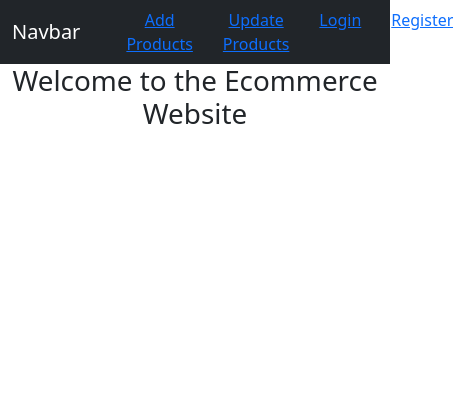
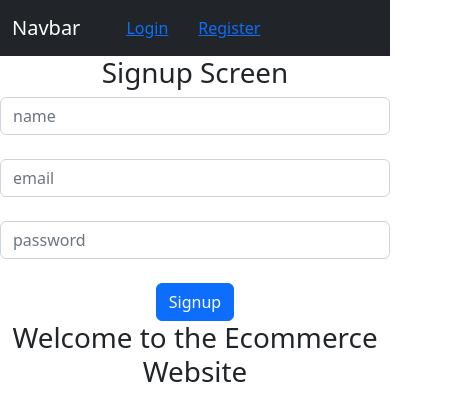
Before and after one commit to maaznizam290/ecommerce-frontend, a React (Create React App) app: page /signup in a window 390 px wide. Shown: the top 420 px of the page, 453 px wide, since content can reach past the window. Built offline with nearby package versions, Linux system fonts and the light colour scheme.

Commit message:
added Protected routes section

```diff
--- a/src/App.js
+++ b/src/App.js
@@ -1,7 +1,6 @@
 import logo from './logo.svg';
 import './App.css';
 import { Button } from 'react-bootstrap';
-import Header from './components/header';
 import { BrowserRouter, Route, Router, Routes } from 'react-router-dom';
 import { Login } from './screens/login';
 import { Routing } from './routes/routing';
@@ -10,7 +9,6 @@ function App() {
   return (
     <div className="App">
       <BrowserRouter>
-        <Header />
         <Routing />
         <h1>Welcome to the Ecommerce Website</h1>
       </BrowserRouter>
--- a/src/components/header.js
+++ b/src/components/header.js
@@ -9,10 +9,18 @@ function Header() {
                 <Container>
                     <Navbar.Brand href="#home">Navbar</Navbar.Brand>
                     <Nav className="me-auto navbar-wrapper">
-                        <Link to='/add'>Add Products</Link>
-                        <Link to='/update'>Update Products</Link>
-                        <Link to='/login'>Login</Link>
-                        <Link to='/register'>Register</Link>
+                        {
+                            localStorage.getItem('user-info') ?
+                                <>
+                                    <Link to='/add'>Add Products</Link>
+                                    <Link to='/update'>Update Products</Link>
+                                </>
+                                :
+                                <>
+                                    <Link to='/login'>Login</Link>
+                                    <Link to='/signup'>Register</Link>
+                                </>
+                        }
                     </Nav>
                 </Container>
             </Navbar>
--- a/src/routes/routing.js
+++ b/src/routes/routing.js
@@ -10,7 +10,7 @@ export function Routing(){
         <>
         <Routes>
         <Route path='/login' element={<Login/>}/>
-        <Route path='/register' element={<Signup/>}/>
+        <Route path='/signup' element={<Signup/>}/>
         <Route path='/add' element={<AddProduct/>}/>
         <Route path='/update' element={<UpdateProduct/>}/>
         </Routes>
--- a/src/screens/addproduct.js
+++ b/src/screens/addproduct.js
@@ -1,8 +1,11 @@
+import Header from "../components/header";
+
 function AddProduct()
 
 {
     return(
     <div>
+    <Header/>
     <h1>AddProduct</h1>
     </div>
 );
--- a/src/screens/login.js
+++ b/src/screens/login.js
@@ -1,8 +1,10 @@
+import Header from "../components/header";
 export  function Login()
 
 {
     return(
     <div>
+        <Header/>
         <h1>
         Login
         </h1>
--- a/src/screens/signup.js
+++ b/src/screens/signup.js
@@ -1,12 +1,42 @@
+import React, { useState } from "react";
+import {useNavigate} from 'react-router-dom';
+import Header from "../components/header";
 function Signup()
 
 {
+    const [name,setName] = useState("");
+    const [email,setEmail] = useState("");
+    const [password,setPassword] = useState("");
+    const navigate = useNavigate();
+   async function Signup(){
+        let itemsObj = {name,email,password}
+        console.warn(itemsObj);
+      let res = await  fetch("http://localhost:8000/api/register",{
+            method:"POST",
+            body:JSON.stringify(itemsObj),
+            headers:{
+                "Content-Type":"application/json",
+                "Accept":"application/json"
+            }
+        })
+        res = await res.json();
+        localStorage.setItem("user-info",JSON.stringify(res));
+        navigate("/add");
+    }
     return(
-    <div>
-        <h1>
-        Signup
-        </h1>
+        <>
+    <Header/>
+    <div className="col-sm-6 offset-sm-3">
+    <h1>Signup Screen</h1>
+    <input type="text" className="form-control" value={name} onChange={(e)=>setName(e.target.value)} name="name" placeholder="name"/>
+    <br />
+    <input type="text" className="form-control" value={email} onChange={(e)=>setEmail(e.target.value)} name="email" placeholder="email" />
+    <br />
+    <input type="password" className="form-control" value={password} onChange={(e)=>setPassword(e.target.value)} name="password"  placeholder="password"/>
+    <br />
+    <button className="btn btn-primary" onClick={Signup}>Signup</button>
     </div>
+     </>
 );
 }
 
--- a/src/screens/updateproduct.js
+++ b/src/screens/updateproduct.js
@@ -1,8 +1,11 @@
+import Header from "../components/header";
+
 function UpdateProduct()
 
 {
     return(
         <div>
+            <Header/>
             <h1>
             updateProduct
             </h1>
```
